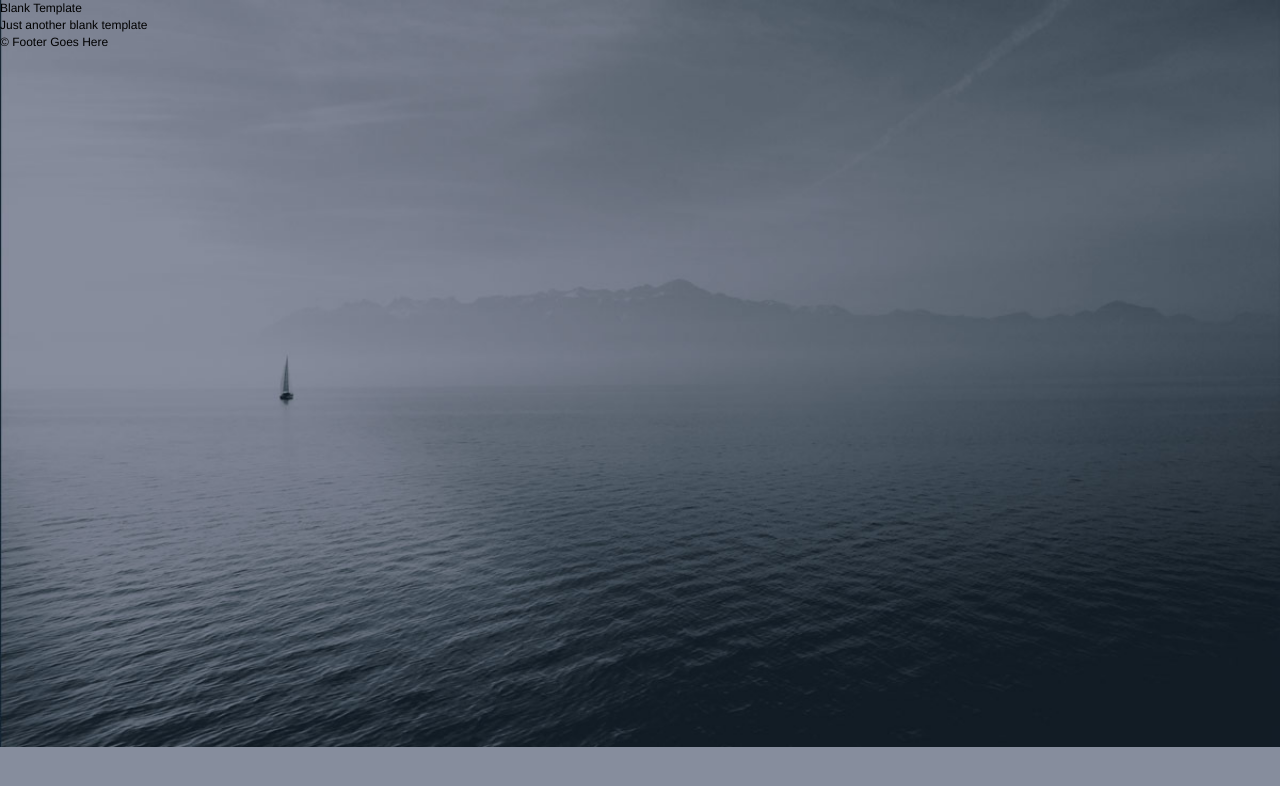
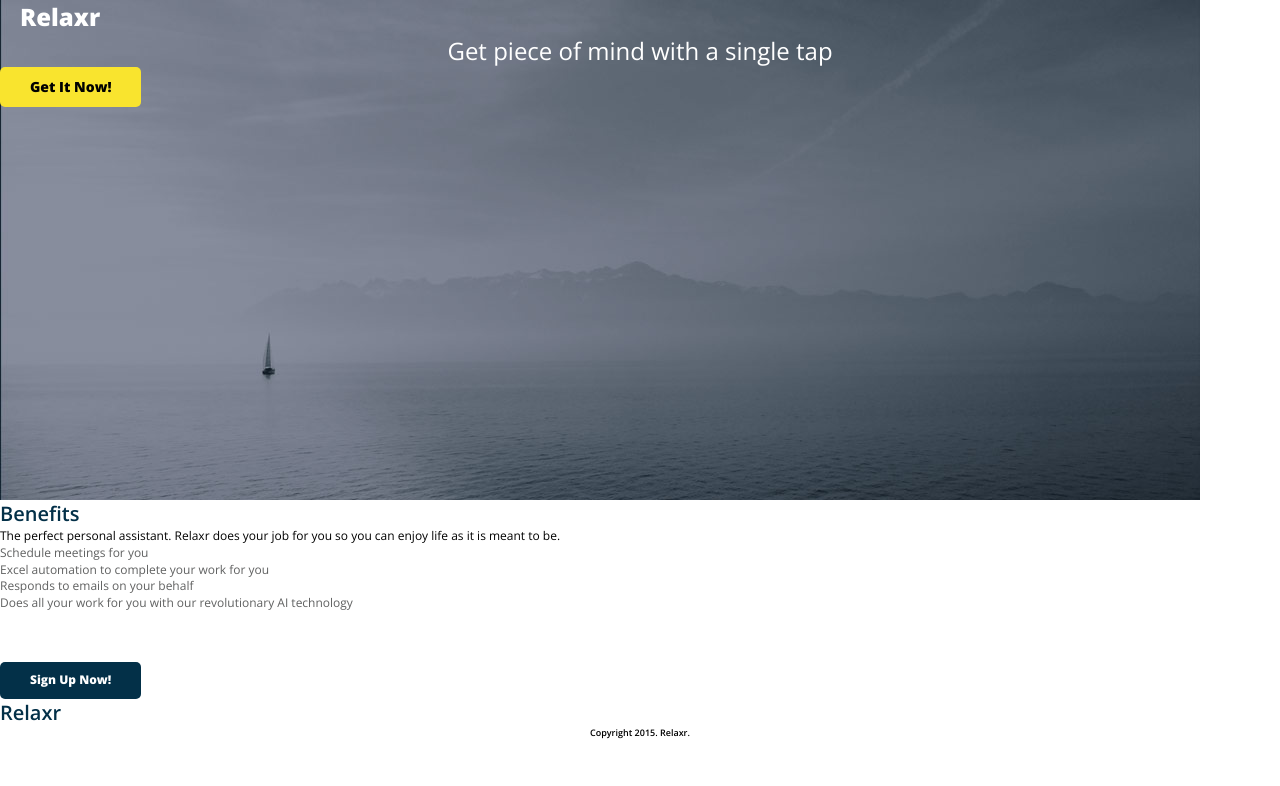
Before and after one commit to GuillaumeGateau/relaxr, a plain HTML site: page index.html in a window 1280 px wide. Drawn offline with nearby package versions, Linux system fonts and the light colour scheme.

Commit message:
added most html, some css

```diff
--- a/css/style.css
+++ b/css/style.css
@@ -1,8 +1,8 @@
 /*
-Project Name: Blank Template
-Client: Your Client
-Author: Your Name
-Developer @GA in NYC
+Project Name: Relaxr Launch
+Client: Relaxr
+Author: William Keck
+Developer @GA in Seattle
 */
 
 
@@ -26,7 +26,7 @@ Developer @GA in NYC
      line-height: 0;
      height: 0;
 }
-
+300 300 600 800
 .clear {
   clear: both;
 }
@@ -49,10 +49,95 @@ body {
      color: #000;
      font-size: 12px;
      line-height: 1.4;
-     font-family: Helvetica, Arial, sans-serif;
-     background: url(../images/header_bg.jpg) no-repeat center top rgb(134,141,157);
-      background-size: cover;
+     font-family: "Open Sans"
 }
+
+h1 {
+  color: white;
+  font-size: 24px;
+  font-weight: 800;
+  margin-left: 20px;
+}
+
+h2 {
+  font-size: 24px;
+  color:white;
+  text-decoration: 600;
+  text-align: center;
+}
+
+h3 {
+  font-weight: 600;
+  font-size: 20px;
+  color: #033048;
+}
+
+p {
+
+}
+
+.benefits
+
+.benefits p {
+  font-weight: 300;
+}
+
+ul {
+
+}
+
+li {
+  list-style-type: circle;
+  color:#606161;
+}
+
+.radius {
+  border-radius: 5px;
+  text-align: center;
+  font-weight: 800;
+  display:inline-block;
+  padding: 10px 30px;
+}
+
+.interest-button-1 {
+  font-size: 14px;
+  background-color: #f9e42e;
+  color: 033048;
+}
+
+.interest-button-2 {
+  font-size: 12px;
+  background-color: #033048;
+  color: white;
+}
+
+blockquote {
+
+}
+
+blockquote p {
+  font-weight: 300;
+  text-decoration: italic;
+  color: white;
+  font-size: 18px;
+  text-align: center;
+}
+
+.author-name {
+  font-weight: 600;
+  color: white;
+  font-size: 18px;
+  text-align: center;
+  display: block;
+}
+
+
+.copyright {
+  font-size: 9px;
+  font-weight: 600;
+  text-align: center;
+}
+
 
 
 /******************************************
@@ -67,14 +152,21 @@ body {
 
 }
 
+/* Header Styling */
+
 header {
+  background: url(../images/header_bg.jpg) no-repeat top left;
+  width:100%;
+  height: 100%;
 
 }
+
 
 footer {
 
 }
 
+
 /******************************************
 /* ADDITIONAL STYLES
 /*******************************************/
--- a/index.html
+++ b/index.html
@@ -2,24 +2,62 @@
 <html lang="en">
 	<head>
     	<meta charset="utf-8">
-    	<meta name="description" content="Your description goes here">
+    	<meta name="description" content="Relaxr is the coolest relaxation site on Earth.">
     	<meta name="keywords" content="one, two, three">
 
-		<title>Blank Template</title>
+		<title>Relaxr</title>
 
 		<!-- external CSS link -->
 		<link rel="stylesheet" href="css/reset.css">
+		<link href='https://fonts.googleapis.com/css?family=Open+Sans:300,300italic,600,800' rel='stylesheet' type='text/css'>
 		<link rel="stylesheet" href="css/style.css">
 
 	</head>
 	<body>
 		<div id="container">
 			<header>
-				<h1>Blank Template</h1>
-				<h2>Just another blank template</h2>
+				<h1>Relaxr</h1>
+				<h2>Get piece of mind with a single tap</h2>
+				<div class="interest-button-1 radius">
+					<p>Get It Now!</p>
+				</div>
 			</header>
+			<section class="benefits">
+				<h3>Benefits</h3>
+				<p>The perfect personal assistant. Relaxr does your job for you so you can enjoy life as it is meant to be.</p>
+				<ul>
+					<li>Schedule meetings for you</li>
+					<li>Excel automation to complete your work for you</li>
+					<li>Responds to emails on your behalf</li>
+					<li>Does all your work for you with our revolutionary AI technology</li>
+				</ul>
+			</section>
+			<section class="quote">
+				<div>
+					<blockquote>
+						<p>
+							“Relaxr changed my life. I’ve been able to travel the world, spend limited time working and my boss keeps thanking me for crushing work.”
+						</p>
+					</blockquote>
+					<span class="author-name">- Amanda, Intuit</span>
+				</div>
+			</section>
+			<section class="social">
+				<div>
+					<div class="interest-button-2 radius">
+						<p class="button-text">
+							Sign Up Now!
+						</p>
+					</div>
+				</div>
+			</section>
 			<footer>
-				&copy; Footer Goes Here
+				<h3>Relaxr</h3>
+				<div>
+					<a href=""></a>
+					<a href=""></a>
+				</div>
+				<p class="copyright">Copyright 2015. Relaxr.</p>
 			</footer>
 		</div><!-- #container -->
 	</body>
```
Also changed, not shown: 1 other file.
